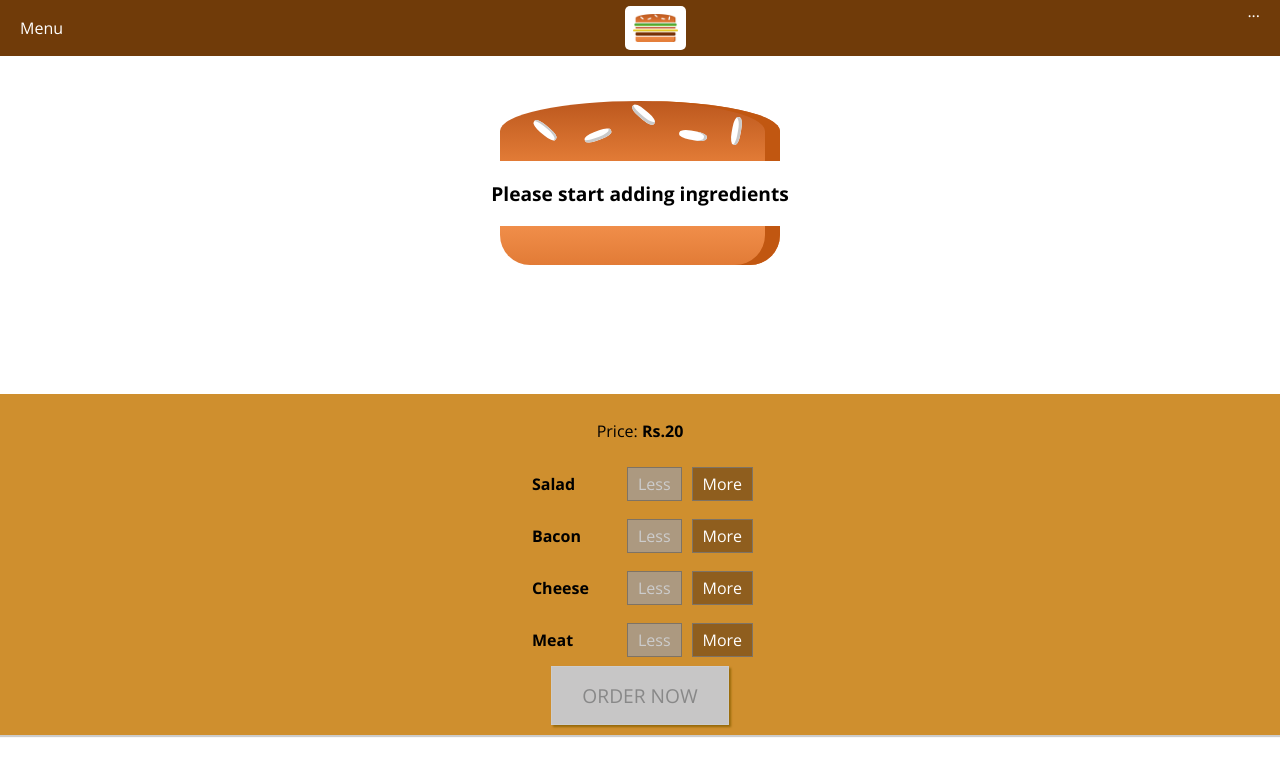
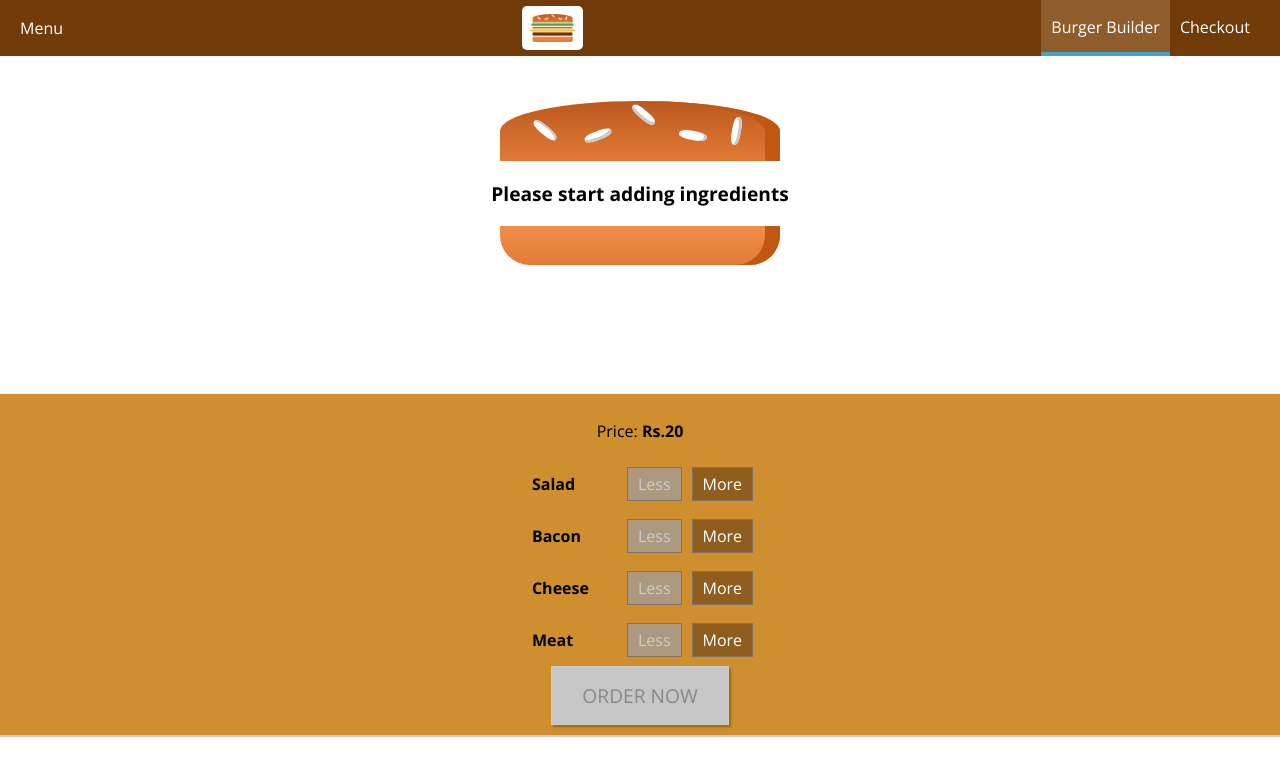
Before and after one commit to amangoyal2611/burger-app, a React (Create React App) app: page / in a window 1280 px wide. Shown: the top 776 px of the page. Built offline with nearby package versions, Linux system fonts and the light colour scheme.

Commit message:
navigation items added

```diff
--- /dev/null
+++ b/src/components/Navigation/NavigationItems/NavigationItem/NavigationItem.js
@@ -0,0 +1,14 @@
+import React from 'react';
+import classes from './NavigationItem.module.css'
+
+const navigationItem = (props) => (
+
+    <li className={classes.NavigationItem}>
+        <a href={props.link}
+            className={props.active ? classes.active : null}
+        >{props.children}</a>
+    </li>
+
+);
+
+export default navigationItem;
--- /dev/null
+++ b/src/components/Navigation/NavigationItems/NavigationItem/NavigationItem.module.css
@@ -0,0 +1,25 @@
+.NavigationItem{
+    margin: 0;
+    box-sizing: border-box;
+    display: flex;
+    height: 100%;
+    align-items: center;
+}
+
+.NavigationItem a{
+    color: white;
+    text-decoration: none;
+    height: 100%;
+    padding: 16px 10px;
+    border-bottom: 4px solid transparent;
+    box-sizing: border-box;
+    display: block;
+}
+
+.NavigationItem a:hover,
+.NavigationItem a:active,
+.NavigationItem a.active{
+    background-color: #8f5c2c;
+    border-bottom: 4px solid #40A4C8;
+    color: white;
+}
--- /dev/null
+++ b/src/components/Navigation/NavigationItems/NavigationItems.js
@@ -0,0 +1,14 @@
+import React from 'react'
+import NavigationItem from './NavigationItem/NavigationItem';
+import classes from './NavigationItems.module.css'
+
+const navigationItems = (props) => {
+    return (
+        <ul className={classes.NavigationItems}>
+            <NavigationItem link="/" active>Burger Builder</NavigationItem>
+            <NavigationItem link="/" >Checkout</NavigationItem>
+        </ul>
+    );
+}
+
+export default navigationItems;
--- /dev/null
+++ b/src/components/Navigation/NavigationItems/NavigationItems.module.css
@@ -0,0 +1,8 @@
+.NavigationItems{
+    margin: 0;
+    padding: 0;
+    list-style: none;
+    display: flex;
+    align-items: center;
+    height: 100%;
+}
--- a/src/components/Navigation/Toolbar.js
+++ b/src/components/Navigation/Toolbar.js
@@ -1,13 +1,14 @@
 import React from 'react'
 import classes from './Toolbar.module.css';
-import Logo from '../Logo/Logo'
+import Logo from '../Logo/Logo';
+import NavigationItems from './NavigationItems/NavigationItems'
 
 const toolbar = () => (
     <header className={classes.Toolbar}>
         <div>Menu</div>
         <Logo/>
         <nav >
-            ...
+            <NavigationItems></NavigationItems>
         </nav>
     </header>
 );
```
